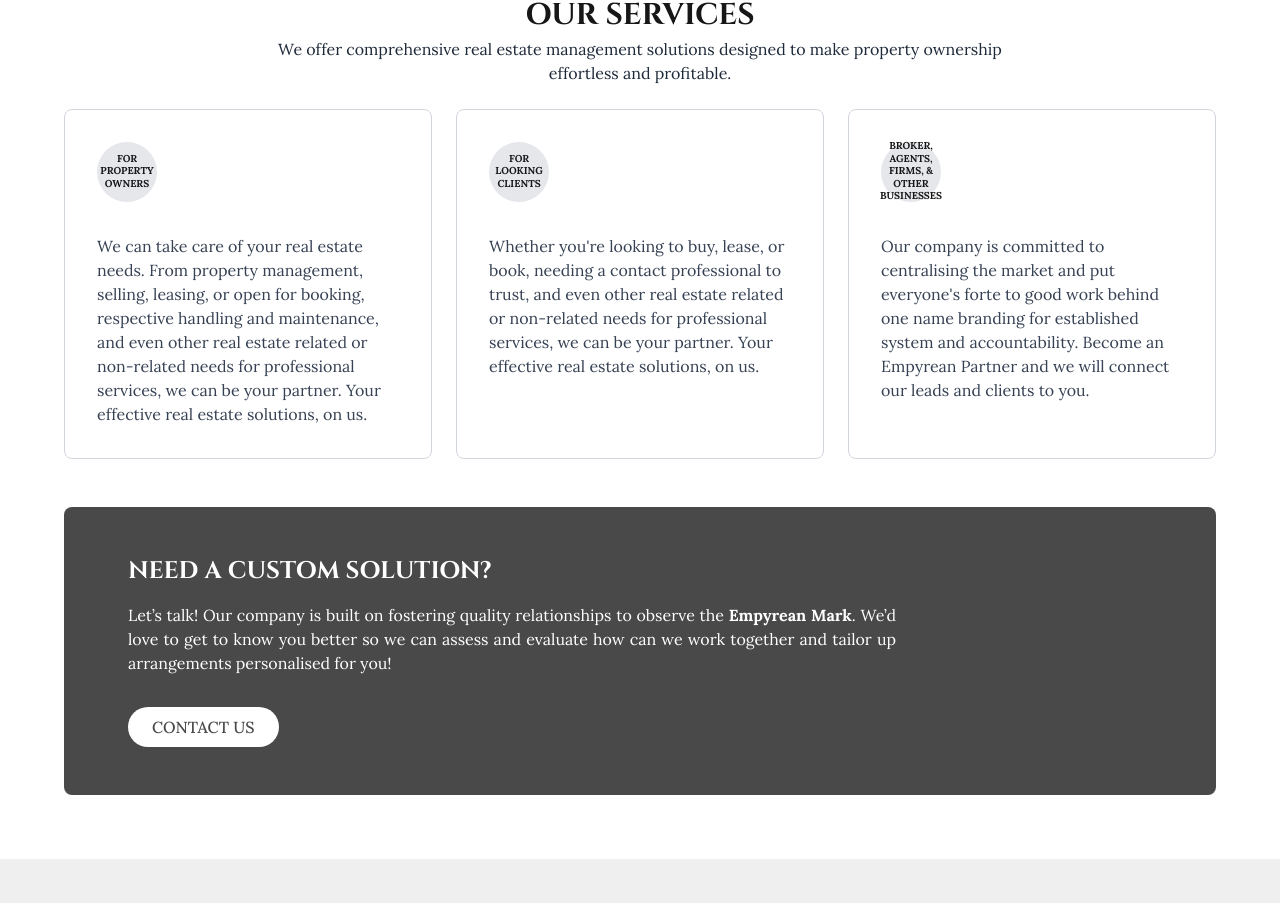
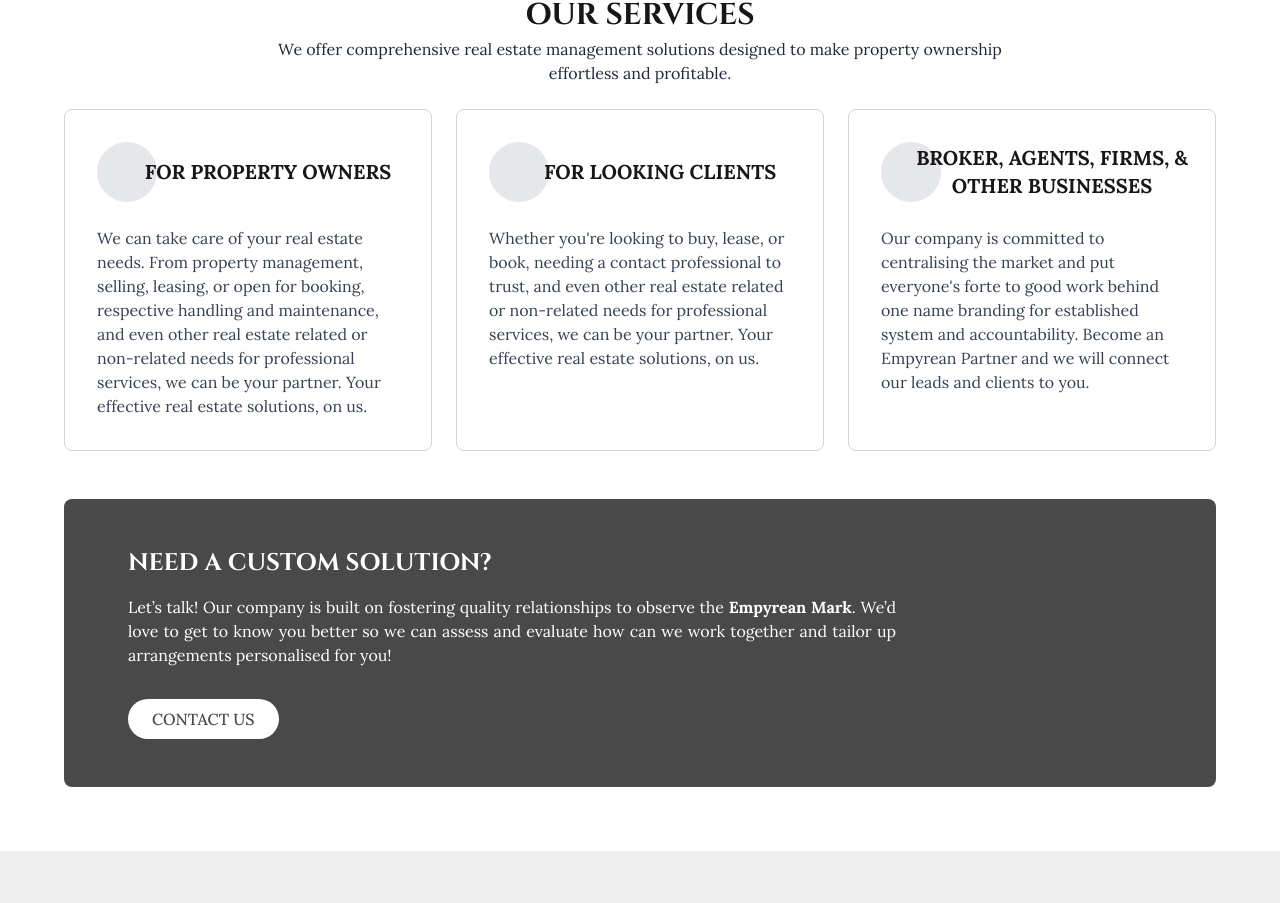
Before and after one commit to Empyrean25/empyrean, a Next.js app: page /on-work/about-us in a window 1280 px wide. Shown: the part 2508-3411 px from the top of the page. Built offline with nearby package versions, Linux system fonts and the light colour scheme.

Commit message:
Update service-card.tsx

```diff
--- a/src/components/service-card.tsx
+++ b/src/components/service-card.tsx
@@ -7,11 +7,10 @@ export function ServiceCard({ title, description }: ServiceCardProps) {
   return (
     <div className="border border-gray-300 rounded-lg p-8 hover:border-gray-400 transition-colors">
       <div className="flex flex-col items-start justify-center gap-6">
-        <div className="flex items-center gap-4 mb-2">
-          <div className="relative w-[60px] h-[60px]">
-            <div className="bg-gray-200 rounded-full w-full h-full flex items-center justify-center text-[10px] font-bold uppercase text-center px-1 break-words leading-tight">
-              {title}
-            </div>
+        <div className="flex relative items-center justify-start gap-4 w-full">
+          <div className="bg-gray-200 rounded-full min-w-[60px] h-[60px]"></div>
+          <div className="absolute left-[20px] md:text-xl font-bold uppercase text-wrap w-full">
+            {title}
           </div>
         </div>
 
```
